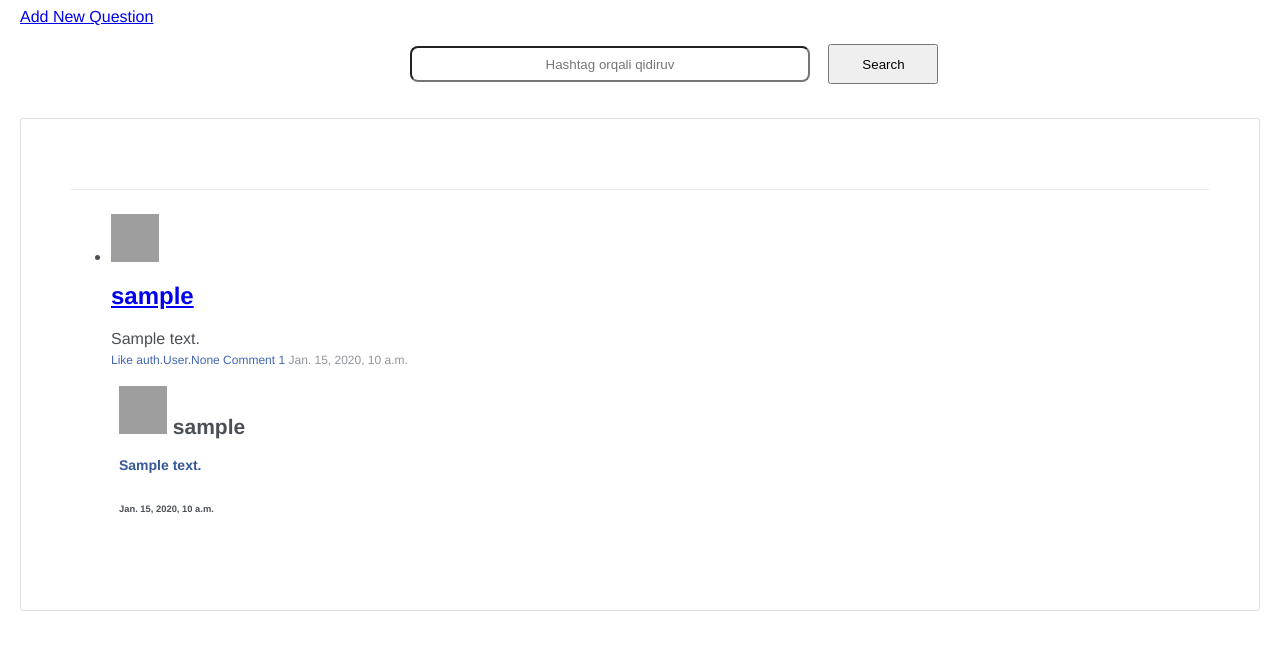
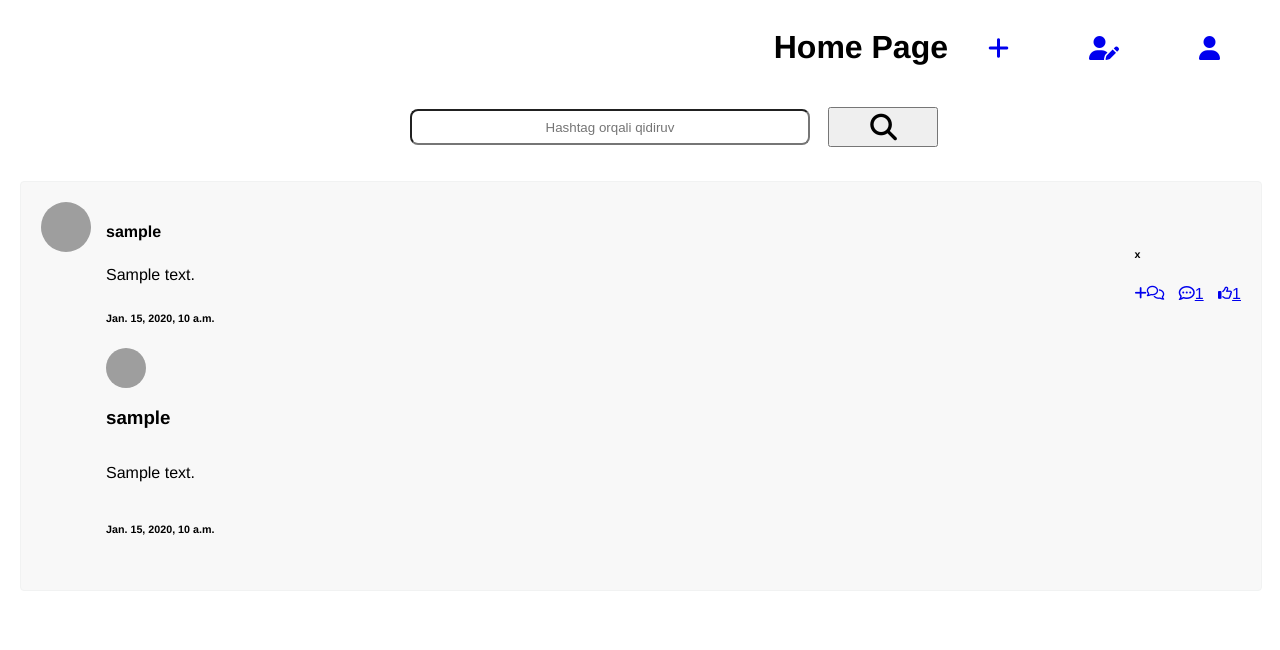
Before and after one commit to fazliddinbaxtiyorov/KeepSecret, a Django app: page /quests/ in a window 1280 px wide. Shown: the part 22-672 px from the top of the page. Run offline with Django 4.2, Linux system fonts and the light colour scheme; tables that the repository leaves empty hold one stand-in row (values such as "Sample post"); some libraries are stand-ins or nearby versions; grey boxes are pictures that could not be loaded.

Commit message:
Update: Home page and static

```diff
--- a/api/templates/api/home.html
+++ b/api/templates/api/home.html
@@ -1,48 +1,146 @@
 {% extends 'api/base.html' %}
 {% load static %}
 {% block content %}
+<link href="https://maxcdn.bootstrapcdn.com/font-awesome/4.3.0/css/font-awesome.min.css" rel="stylesheet">
 <link rel="stylesheet" href="{% static 'style.css' %}">
+<script src="https://kit.fontawesome.com/d5b5e10b1b.js" crossorigin="anonymous"></script>
+<div style="display: flex;justify-content: end;">
+    <h1 style="color:black;" >Home Page</h1>
+     <a style="margin:40px;" class="btn btn-info" href="{% url 'post_new' %}" role="button"><i class="fa-solid fa-plus fa-xl"></i></a>
+    <a style="margin:40px;" href="#"><i class="fa-solid fa-user-pen fa-xl"></i></a>
+    <a style="margin:40px;" href="{% url 'profile' %}"><i class="fa-solid fa-user fa-xl"></i></a>
 
-<a class="btn btn-info" href="{% url 'post_new' %}" role="button" >Add New Question</a>
+</div>
 <form action="{% url 'search' %}" method="GET">
                   {% csrf_token %}
 	<input class="search" style="height:36px;width:400px;text-align:center;margin:20px 14px;margin-left:390px;border-radius:8px;" type="text" name="q" placeholder="Hashtag orqali qidiruv">
-  <button class="btn btn-success"  style="height:40px;width:110px;margin-bottom:5px;" type="submit">Search</button>
+  <button class="btn btn-success"  style="height:40px;width:110px;margin-bottom:5px;" type="submit"><i class="fa-solid fa-magnifying-glass fa-2xl"></i></button>
 </form>
+<style>
+    body{margin-top:20px;}
+.post-content{
+  color:black;
+  background: #f8f8f8;
+  border-radius: 4px;
+  width: 100%;
+  border: 1px solid #f1f2f2;
+  margin-bottom: 20px;
+  overflow: hidden;
+  position: relative;
+}
+
+.post-content img.post-image, video.post-video, .google-maps{
+  width: 100%;
+  height: auto;
+}
+
+.post-content .google-maps .map{
+  height: 300px;
+}
+
+.post-content .post-container{
+  padding: 20px;
+}
+
+.post-content .post-container .post-detail{
+  margin-left: 65px;
+  position: relative;
+}
+
+.post-content .post-container .post-detail .post-text{
+  line-height: 24px;
+  margin: 0;
+}
+
+.post-content .post-container .post-detail .reaction{
+  position: absolute;
+  right: 0;
+  top: 0;
+}
+
+.post-content .post-container .post-detail .post-comment{
+  display: inline-flex;
+  margin: 10px auto;
+  width: 100%;
+}
+
+.post-content .post-container .post-detail .post-comment img.profile-photo-sm{
+  margin-right: 10px;
+}
+
+.post-content .post-container .post-detail .post-comment .form-control{
+  height: 30px;
+  border: 1px solid #ccc;
+  box-shadow: inset 0 1px 1px rgba(0,0,0,.075);
+  margin: 7px 0;
+  min-width: 0;
+}
+
+img.profile-photo-md {
+    height: 50px;
+    width: 50px;
+    border-radius: 50%;
+}
+
+img.profile-photo-sm {
+    height: 40px;
+    width: 40px;
+    border-radius: 50%;
+}
+
+.text-green {
+    color: #8dc63f;
+}
+
+.text-red {
+    color: black;
+}
+
+.following {
+    color: #8dc63f;
+    font-size: 12px;
+    margin-left: 20px;
+}
+</style>
+{% for post in posts %}
 <div class="container">
-		<div class="col-md-12" id="fbcomment">
-			<div class="header_comment">
     <div class="row">
-					<div class="col-md-6 text-left">
+        <div class="col-md-8">
+            <div class="post-content">
+              <div class="post-container">
+                <img src="https://bootdey.com/img/Content/avatar/avatar6.png" alt="user" class="profile-photo-md pull-left">
+                <div class="post-detail">
+                  <div class="user-info">
+                    <h4>{{ post.user }}</h4>
+                  </div>
+                  <div class="reaction">
+                      <h6>{{ post.hashtag }}</h6>
+                      <a style="margin-right:10px;" class="btn btn-info" href="{% url 'detail' post.id %}" role="button"><i class="fa-solid fa-plus fa-sm"></i><i class="fa-regular fa-comments fa-sm"></i></a>
+                     <a style="margin-right:10px;" href="#"><i class="fa-regular fa-comment-dots"></i>{{ post.comment }}</a>
+                     <a href="url 'like' post.pk"><i class="fa-regular fa-thumbs-up fa-sm"></i>{{ post.like.count }}</a>
+                  </div>
+                  <div class="line-divider"></div>
+                  <div class="post-text">
+                      <p>{{ post.question_text|truncatewords:10 }}</p>
+                  </div>
+                    <h6 class="text-muted">{{ post.date  }}</h6>
+
+                  <div class="line-divider"></div>
+                  <div style="display: flex;flex-direction: column;" class="post-comment">
+					{% for i in answer  %}
+
+							{% if post == i.quests_text %}
+                                 <img src="https://bootdey.com/img/Content/avatar/avatar7.png" alt="" class="profile-photo-sm">
+                                  <h3 class="profile-link">{{ i.user }}</h3><i class="em em-laughing"></i>
+                                    <p>{{ i.answer_text }}</p><h6>{{ i.date }}</h6>
+                      {% endif %}
+                    {% endfor %}
                   </div>
                 </div>
               </div>
-				<div class="row">
-					<ul id="list_comment" class="col-md-12">
-						{% for post in posts %}
-						<li class="box_result row">
-							<div class="avatar_comment col-md-1">
-								<img src="https://static.xx.fbcdn.net/rsrc.php/v1/yi/r/odA9sNLrE86.jpg" alt="avatar"/>
             </div>
-							<div class="result_comment col-md-11">
-								<a href="{% url 'detail' post.id %}"><h2>{{ post.user }}</h2></a>
-								<p>{{ post.question_text|truncatewords:10 }}</p>
-								<div class="tools_comment">
-									<a class="like" href="#">Like {{ post.like }}</a>
-									<a class="replay" href="#">Comment {{ post.comment }}</a>
-									<span>{{ post.date  }}</span>
         </div>
-								<div class="body_comment">
-				<div class="row">
-					<div class="avatar_comment col-md-1">
-						{% for i in answer  %}
-							{% if post == i.quests_text %}
-								<h2><img src="https://static.xx.fbcdn.net/rsrc.php/v1/yi/r/odA9sNLrE86.jpg" alt="avatar"/>  {{ i.user }}</h2>
-								<h4>{{ i.answer_text }}</h4><h6>{{ i.date }}</h6>
-							{% endif %}
+    </div>
+</div>
               {% endfor %}
-					</div>
-
-						{% endfor %}
-
 {% endblock %}
```
Lines whose indentation alone changed are shown as unchanged.
